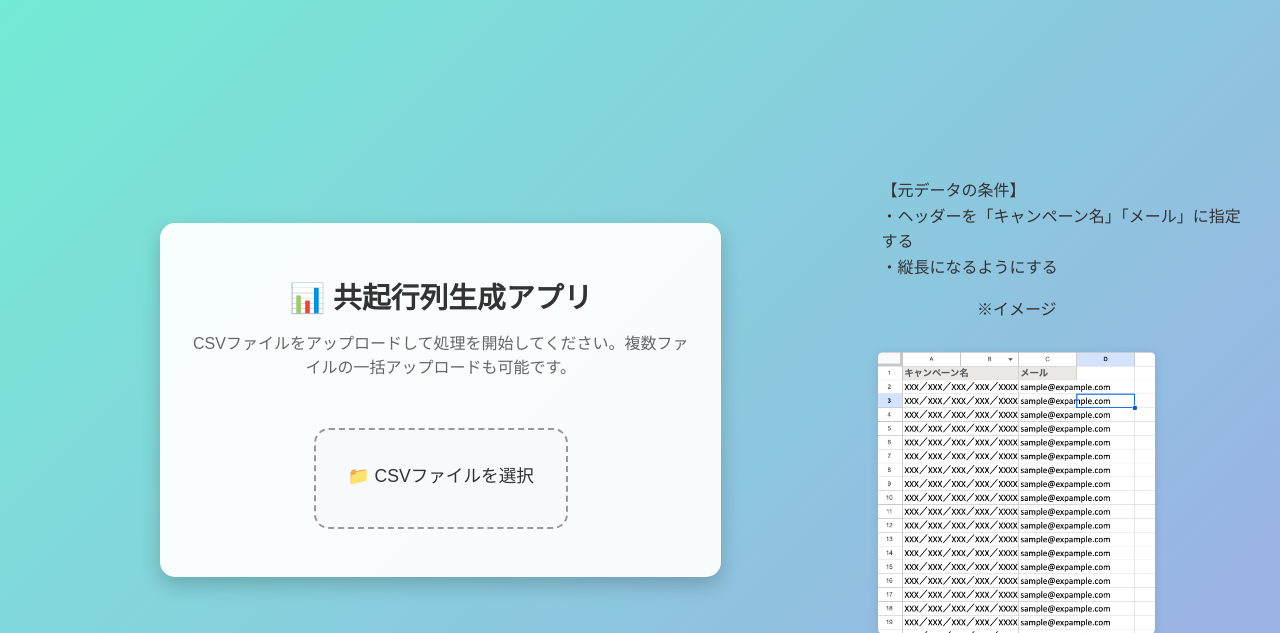
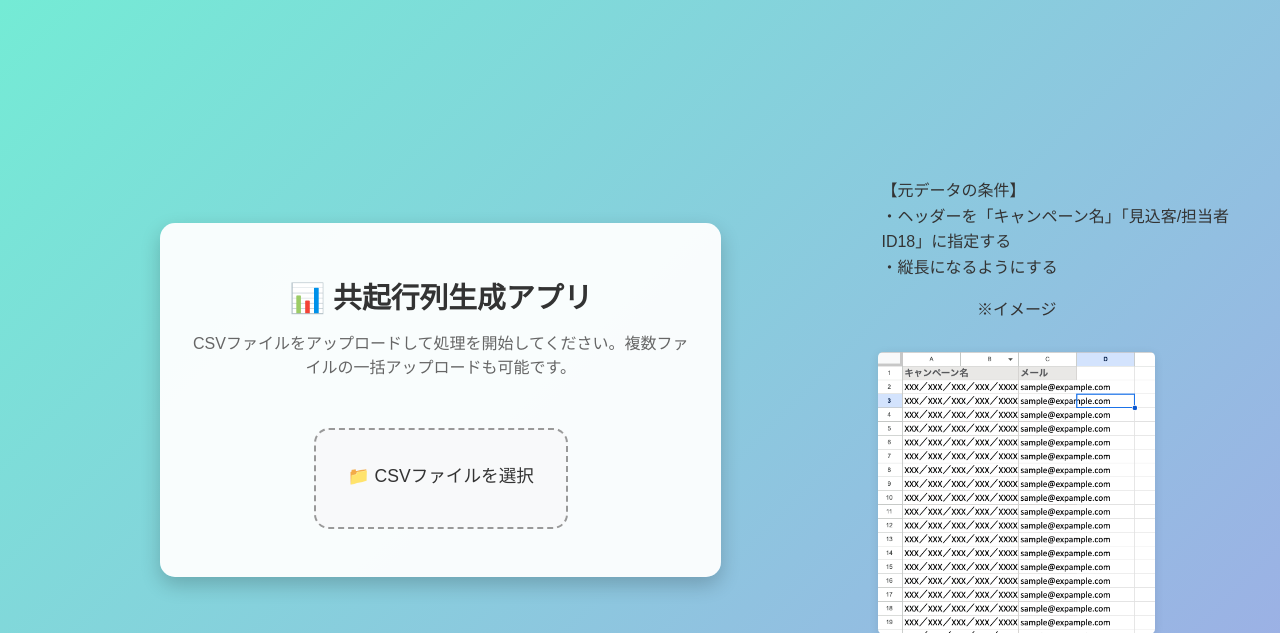
Before and after one commit to ryoponpon/co_occurrence_matrix, a Flask app: page / in a window 1280 px wide. Shown: the top 633 px of the page. Run offline with Flask 3, Linux system fonts and the light colour scheme.

```diff
--- a/app.py
+++ b/app.py
@@ -46,12 +46,12 @@ def process_file(filepath, original_filename):
     try:
         data = pd.read_csv(filepath, encoding='utf-8-sig')
 
-        if "メール" not in data.columns or "キャンペーン名" not in data.columns:
-            raise ValueError("CSVに必要な列が含まれていません: 'メール' と 'キャンペーン名'")
+        if "見込客/担当者ID18" not in data.columns or "キャンペーン名" not in data.columns:
+            raise ValueError("CSVに必要な列が含まれていません: '見込客/担当者ID18' と 'キャンペーン名'")
 
-        data = data[["メール", "キャンペーン名"]]
+        data = data[["見込客/担当者ID18", "キャンペーン名"]]
         co_occurrence_counts = {}
-        for _, group in data.groupby("メール"):
+        for _, group in data.groupby("見込客/担当者ID18"):
             campaign_names = group["キャンペーン名"].unique()
             for item1, item2 in combinations(campaign_names, 2):
                 if item1 != item2:
--- a/templates/index.html
+++ b/templates/index.html
@@ -68,7 +68,7 @@
 
     <div class="original-data-template">
         <div class="p-terms">
-            <p>【元データの条件】<br>・ヘッダーを「キャンペーン名」「メール」に指定する<br>・縦長になるようにする</p>
+            <p>【元データの条件】<br>・ヘッダーを「キャンペーン名」「見込客/担当者ID18」に指定する<br>・縦長になるようにする</p>
         </div>
         <p>※イメージ</p>
         <img class="original-data-template_img" src="/static/images/original-data.png" alt="元データテンプレート">
```
